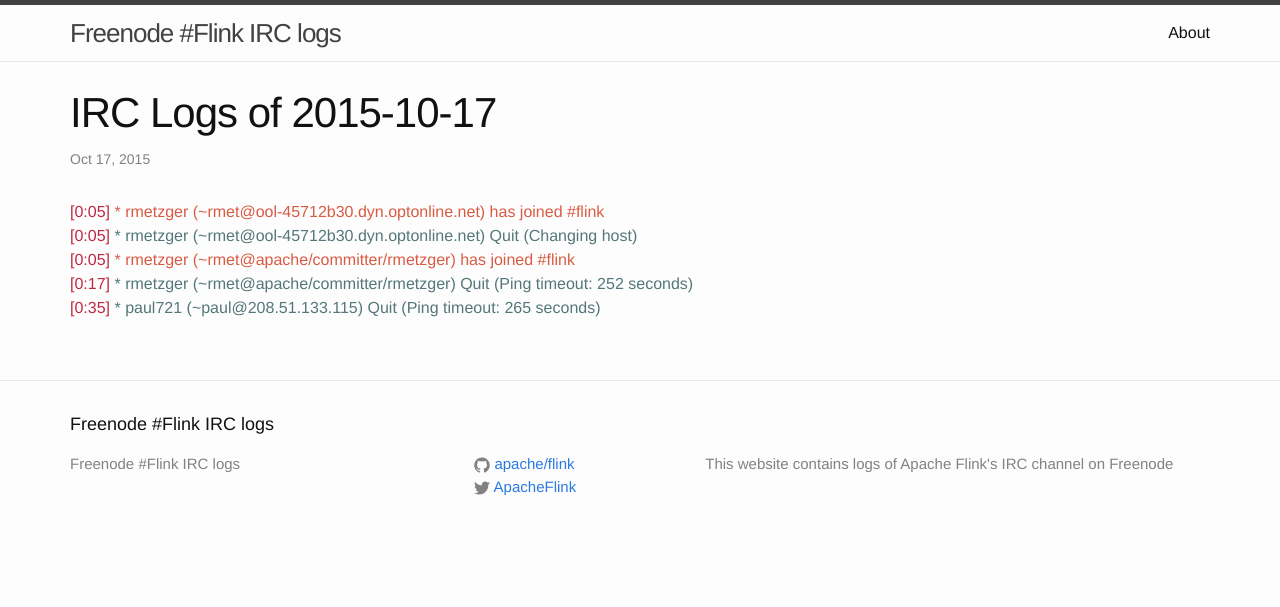
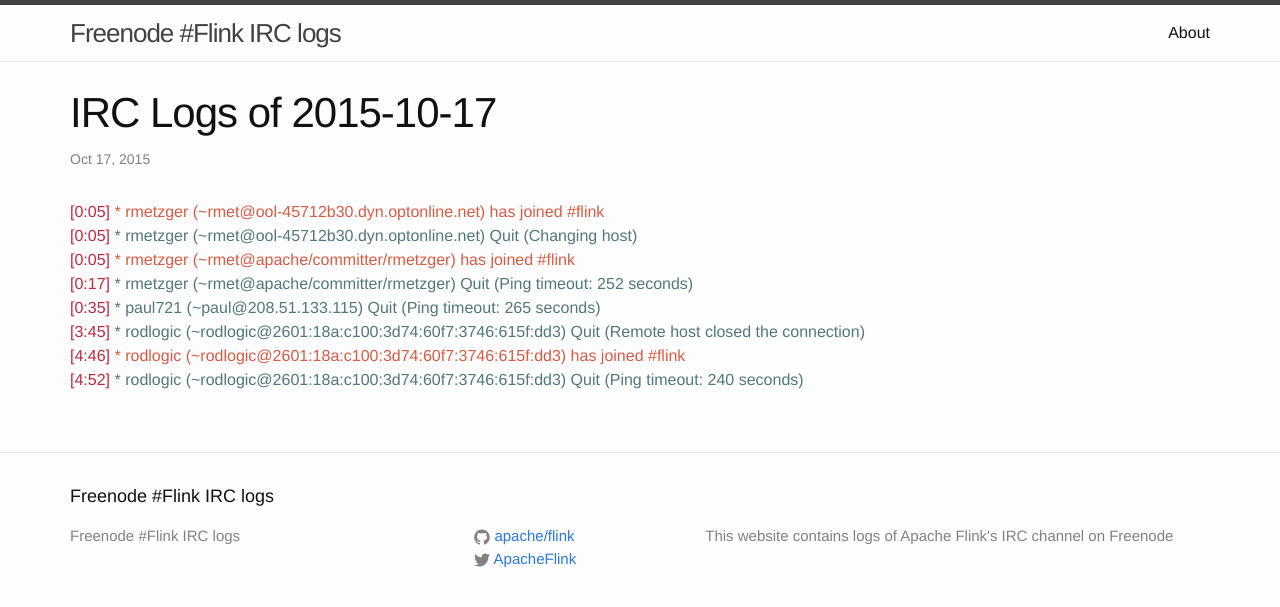
Before and after one commit to flink-irc-logs/flink-irc-logs.github.io, a Jekyll site: the page built from _posts/2015-10-17-logs.markdown, in a window 1280 px wide. Shown: the top 607 px of the page. Built offline with Jekyll 4.4.1, drawn with Linux system fonts in a browser that asks for light colours.

Commit message:
Update of the logs on Sat Oct 17 05:27:01 CEST 2015

```diff
--- a/_posts/2015-10-17-logs.markdown
+++ b/_posts/2015-10-17-logs.markdown
@@ -9,3 +9,6 @@
 <span class="irc-date">[0:05]</span> <span class="irc-green">* rmetzger (~rmet@apache/committer/rmetzger) has joined #flink</span><br />
 <span class="irc-date">[0:17]</span> <span class="irc-navy">* rmetzger (~rmet@apache/committer/rmetzger) Quit (Ping timeout: 252 seconds)</span><br />
 <span class="irc-date">[0:35]</span> <span class="irc-navy">* paul721 (~paul@208.51.133.115) Quit (Ping timeout: 265 seconds)</span><br />
+<span class="irc-date">[3:45]</span> <span class="irc-navy">* rodlogic (~rodlogic@2601:18a:c100:3d74:60f7:3746:615f:dd3) Quit (Remote host closed the connection)</span><br />
+<span class="irc-date">[4:46]</span> <span class="irc-green">* rodlogic (~rodlogic@2601:18a:c100:3d74:60f7:3746:615f:dd3) has joined #flink</span><br />
+<span class="irc-date">[4:52]</span> <span class="irc-navy">* rodlogic (~rodlogic@2601:18a:c100:3d74:60f7:3746:615f:dd3) Quit (Ping timeout: 240 seconds)</span><br />
```
